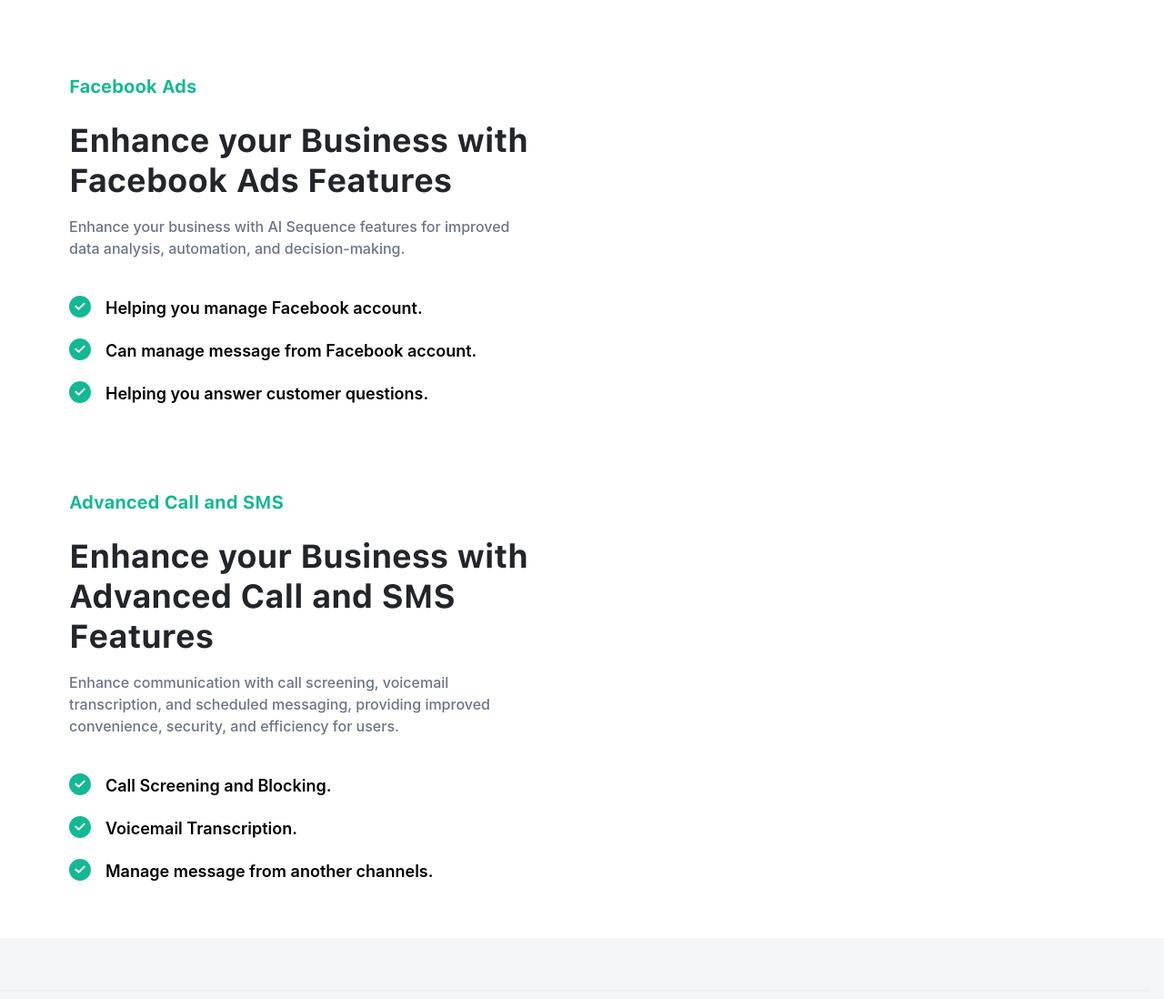
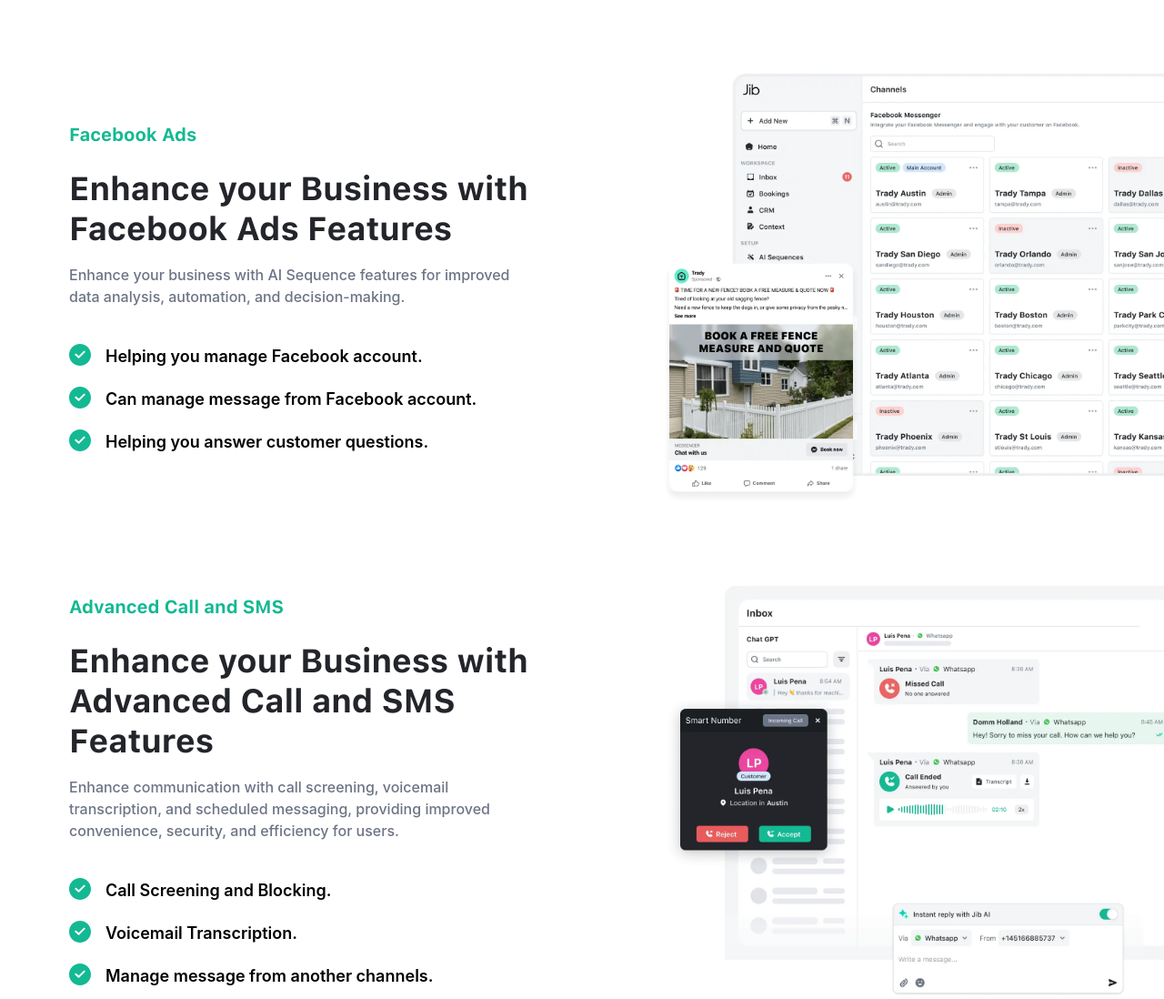
Before and after one commit to Ali-Vijdan/jib-landing-page, a website: page index.html in a window 1280 px wide. Shown: the part 1520-2618 px from the top of the page at 91% size. Drawn offline with Linux system fonts and the light colour scheme; a web font is replaced by a local one.

Commit message:
ui fixes

```diff
--- a/index.html
+++ b/index.html
@@ -121,9 +121,9 @@
         class="max-w-[1240px] md:max-w-full w-full mx-auto pl-0 lg:pl-[30px] xl:pl-[60px] min-[1400px]:pl-[100px]"
       >
         <div
-          class="pt-14 lg:pt-[100px] flex items-center gap-8 md:gap-20 flex-col lg:flex-row"
+          class="pt-14 lg:pt-[100px] flex items-center gap-8 md:gap-20 flex-wrap"
         >
-          <div class="min-[1400px]:ml-auto lg:w-[538px] px-4">
+          <div class="min-[1458px]:ml-auto lg:w-[538px] px-4">
             <div class="mb-6 md:mb-10">
               <span
                 class="block text-[18px] md:text-[20px] text-[#13B992] font-bold leading-7 mb:3 md:mb-6"
@@ -153,7 +153,7 @@
               </li>
             </ul>
           </div>
-          <!-- <div
+          <div
             class="min-[1400px]:max-w-[740px] max-w-[550px] w-full ml-auto max-md:pl-8"
           >
             <img
@@ -163,12 +163,12 @@
               alt="facebook-ads"
               loading="lazy"
             />
-          </div> -->
+          </div>
         </div>
         <div
-          class="pt-14 lg:pt-[92px] flex items-center gap-8 md:gap-20 flex-col lg:flex-row"
+          class="pt-14 lg:pt-[92px] flex items-center gap-8 md:gap-20 flex-wrap"
         >
-          <div class="min-[1400px]:ml-auto lg:w-[538px] px-4">
+          <div class="min-[1458px]:ml-auto lg:w-[538px] px-4">
             <div class="mb-6 md:mb-10">
               <span
                 class="block text-[18px] md:text-[20px] text-[#13B992] font-bold leading-7 mb:3 md:mb-6"
@@ -199,7 +199,7 @@
               </li>
             </ul>
           </div>
-          <!-- <div
+          <div
             class="min-[1400px]:max-w-[740px] max-w-[550px] w-full ml-auto max-md:pl-8"
           >
             <img
@@ -209,7 +209,7 @@
               alt="call-and-sms"
               loading="lazy"
             />
-          </div> -->
+          </div>
         </div>
       </div>
     </section>
```
Also changed, not shown: css/styles.css.
